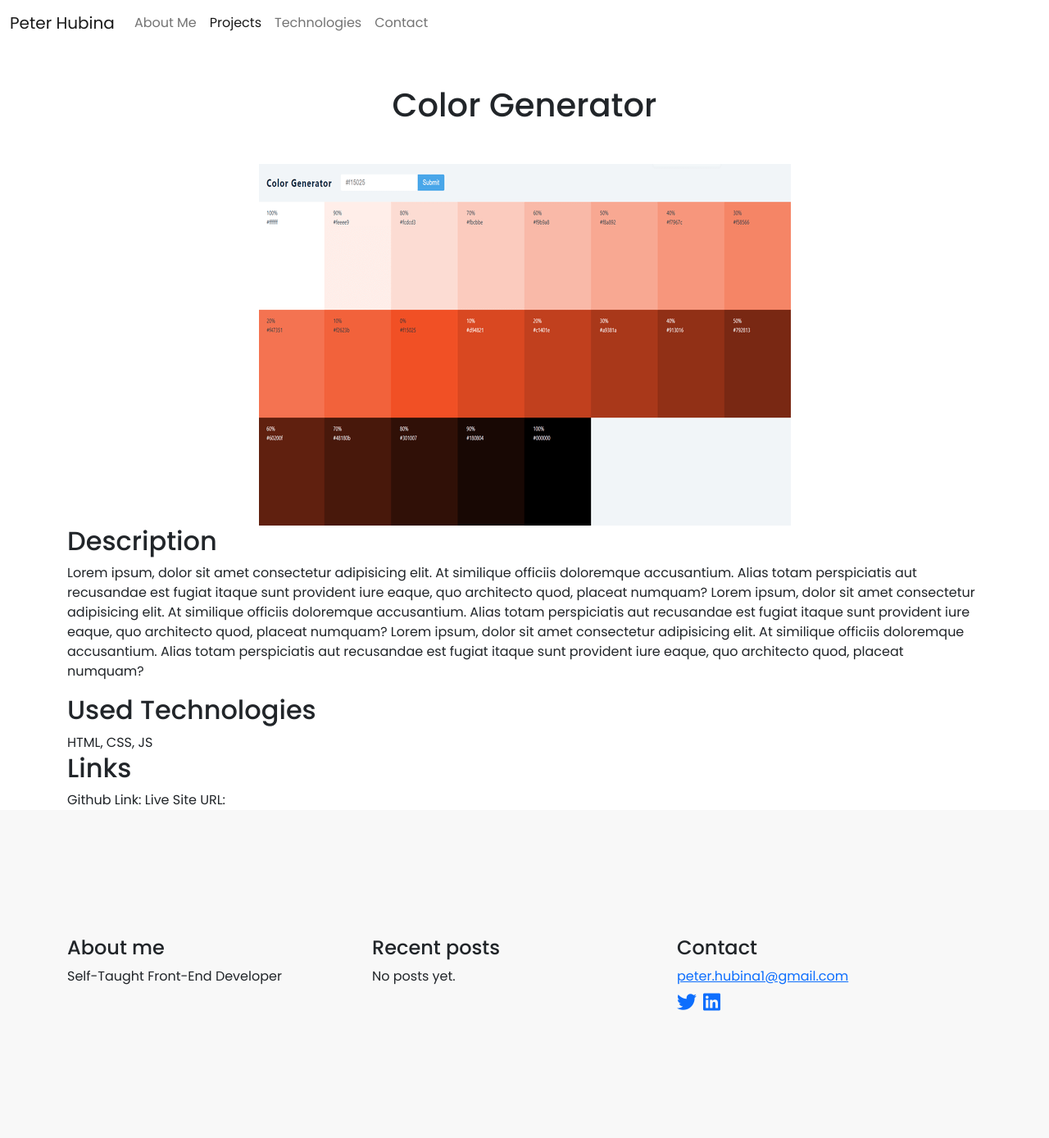
After one commit to peterhubina/portfolio-website, a PHP site: page /color-generator.html in a window 1280 px wide. The commit adds this page. Shown: the whole page at 82% size. Run offline with PHP 8.4, Linux system fonts and the light colour scheme; some libraries are stand-ins or nearby versions.

Commit message:
Added styling to main page, resized images, added page for a project color-generator

```diff
--- /dev/null
+++ b/color-generator.html
@@ -0,0 +1,145 @@
+<!DOCTYPE html>
+<html lang="en">
+  <head>
+    <meta charset="UTF-8" />
+    <meta http-equiv="X-UA-Compatible" content="IE=edge" />
+    <meta name="viewport" content="width=device-width, initial-scale=1.0" />
+    <link
+      rel="stylesheet"
+      href="node_modules/bootstrap/dist/css/bootstrap.min.css"
+    />
+    <link
+      rel="stylesheet"
+      href="node_modules/@fortawesome/fontawesome-free/css/fontawesome.min.css"
+    />
+    <link
+      rel="stylesheet"
+      href="node_modules/@fortawesome/fontawesome-free/css/all.min.css"
+    />
+    <link rel="preconnect" href="https://fonts.googleapis.com" />
+    <link rel="preconnect" href="https://fonts.gstatic.com" crossorigin />
+    <link
+      href="https://fonts.googleapis.com/css2?family=Poppins:wght@100;200;300;400;500;700&display=swap"
+      rel="stylesheet"
+    />
+    <link rel="stylesheet" href="css/styles.css" />
+    <link rel="stylesheet" href="css/project-info.css" />
+    <title>Homepage</title>
+  </head>
+  <body>
+    <head>
+      <nav class="navbar navbar-expand-lg navbar-light">
+        <div class="container-fluid">
+          <a href="#" class="navbar-brand">Peter Hubina</a>
+          <button
+            class="navbar-toggler"
+            type="button"
+            data-bs-toggle="collapse"
+            data-bs-target="#navbarSupportedContent"
+            aria-controls="navbarSupportedContent"
+            aria-expanded="false"
+            aria-label="Toggle navigation"
+          >
+            <span class="navbar-toggler-icon"></span>
+          </button>
+          <div class="collapse navbar-collapse" id="navbarSupportedContent">
+            <ul class="navbar-nav me-auto mb-2 mb-lg-0">
+              <li class="nav-item">
+                <a class="nav-link" href="#">About Me</a>
+              </li>
+              <li class="nav-item">
+                <a class="nav-link active" aria-current="page" href="#"
+                  >Projects</a
+                >
+              </li>
+              <li class="nav-item">
+                <a class="nav-link" href="#">Technologies</a>
+              </li>
+              <li class="nav-item">
+                <a class="nav-link" href="#">Contact</a>
+              </li>
+            </ul>
+          </div>
+        </div>
+      </nav>
+    </head>
+
+    <main>
+      <div class="article-header">
+        <h1 class="my-5">Color Generator</h1>
+        <div class="main-image">
+          <img src="img/color-generator.png" alt="" />
+        </div>
+      </div>
+
+      <div class="project-description">
+        <div class="container">
+          <h2>Description</h2>
+          <p>
+            Lorem ipsum, dolor sit amet consectetur adipisicing elit. At
+            similique officiis doloremque accusantium. Alias totam perspiciatis
+            aut recusandae est fugiat itaque sunt provident iure eaque, quo
+            architecto quod, placeat numquam? Lorem ipsum, dolor sit amet
+            consectetur adipisicing elit. At similique officiis doloremque
+            accusantium. Alias totam perspiciatis aut recusandae est fugiat
+            itaque sunt provident iure eaque, quo architecto quod, placeat
+            numquam? Lorem ipsum, dolor sit amet consectetur adipisicing elit.
+            At similique officiis doloremque accusantium. Alias totam
+            perspiciatis aut recusandae est fugiat itaque sunt provident iure
+            eaque, quo architecto quod, placeat numquam?
+          </p>
+          <div class="technologies">
+            <h2>Used Technologies</h2>
+            <span>HTML, CSS, JS</span>
+          </div>
+          <h2>Links</h2>
+          <span>Github Link: </span>
+          <span>Live Site URL: </span>
+        </div>
+      </div>
+    </main>
+
+    <footer class="footer">
+      <div class="container">
+        <div class="row">
+          <div class="col-12 col-md-4">
+            <div class="footer-item">
+              <h4>About me</h4>
+              <p>Self-Taught Front-End Developer</p>
+            </div>
+          </div>
+          <div class="col-12 col-md-4">
+            <div class="footer-item">
+              <h4>Recent posts</h4>
+              <p>No posts yet.</p>
+            </div>
+          </div>
+          <div class="col-12 col-md-4">
+            <div class="footer-item">
+              <h4>Contact</h4>
+              <a href="mailto:peter.hubina1@gmail.com"
+                >peter.hubina1@gmail.com</a
+              >
+              <div class="socials d-flex align-items-center mt-2">
+                <a
+                  class="social-link me-2"
+                  href="https://twitter.com/hubina_peter"
+                  target="_blank"
+                  ><i class="fa-brands fa-twitter fa-xl"></i
+                ></a>
+                <a
+                  class="social-link"
+                  href="https://www.linkedin.com/in/peter-hubina/"
+                  target="_blank"
+                  ><i class="fa-brands fa-linkedin fa-xl"></i
+                ></a>
+              </div>
+            </div>
+          </div>
+        </div>
+      </div>
+    </footer>
+
+    <script src="node_modules/bootstrap/dist/js/bootstrap.bundle.min.js"></script>
+  </body>
+</html>
--- /dev/null
+++ b/css/project-info.css
@@ -0,0 +1,13 @@
+main .article-header h1 {
+  text-align: center;
+}
+
+main .article-header .main-image {
+  display: -webkit-box;
+  display: -ms-flexbox;
+  display: flex;
+  -webkit-box-pack: center;
+      -ms-flex-pack: center;
+          justify-content: center;
+}
+/*# sourceMappingURL=project-info.css.map */
--- a/css/styles.css
+++ b/css/styles.css
@@ -50,30 +102,7 @@
           align-items: center;
 }
 
-.footer-2 {
-  height: 5rem;
-}
-
-.footer-2 > div {
-  -webkit-box-pack: justify;
-      -ms-flex-pack: justify;
-          justify-content: space-between;
-  padding: 0 1rem;
-}
-
-.footer-2 > div p {
-  margin: 0;
-  text-align: center;
-}
-
-.footer-2 > div .socials {
-  gap: .75rem;
-}
-
-.thumbnail img {
-  -webkit-transition: -webkit-transform 0.5s ease;
-  transition: -webkit-transform 0.5s ease;
-  transition: transform 0.5s ease;
-  transition: transform 0.5s ease, -webkit-transform 0.5s ease;
+.footer .container .row {
+  width: 100%;
 }
 /*# sourceMappingURL=styles.css.map */
--- /dev/null
+++ b/css/variables.css
@@ -0,0 +1 @@
+/* No CSS *//*# sourceMappingURL=variables.css.map */
--- /dev/null
+++ b/scss/project-info.scss
@@ -0,0 +1,12 @@
+main {
+    .article-header {
+        h1 {
+            text-align: center;
+        }
+
+        .main-image {
+            display: flex;
+            justify-content: center;
+        }
+    }
+}
--- a/scss/styles.scss
+++ b/scss/styles.scss
@@ -1,4 +1,4 @@
-$anim-speed: 0.3s;
+@use "variables";
 
 * {
     font-family: 'Poppins', sans-serif;
@@ -19,6 +19,62 @@ $anim-speed: 0.3s;
         top: 5px;
         left: 0;
         z-index: -1;
+    }
+}
+
+main {
+    .container {
+        .intro-text {
+            height: 25vh;
+        }
+
+        .projects {
+            .row {
+                @media (max-width: 992px) {
+                    gap: 1rem 0;
+                }
+
+                .tile {
+                    &:hover {
+                        .project-img {
+                            opacity: 0.3;
+                        }
+
+                        .details {
+                            opacity: 1
+                        }
+                    }
+
+                    position: relative;
+
+                    .project-img {
+                        opacity: 1;
+                        display: block;
+                        width: 100%;
+                        height: auto;
+                        transition: .5s ease;
+                        backface-visibility: hidden;
+                        //box-shadow: rgba(0, 0, 0, 0.16) 0px 1px 4px, rgb(51, 51, 51) 0px 0px 0px 3px;
+                    }
+
+                    .details {
+                        position: absolute;
+                        opacity: 0;
+                        top: 50%;
+                        left: 50%;
+                        transform: translate(-50%, -50%);
+                        -ms-transform: translate(-50%, -50%);
+                        transition: .5s ease;
+                        text-align: center;
+
+                        .btn {
+                            background-color: #05d584;
+                            border-color: #05d584;
+                        }
+                    }
+                }
+            }
+        }
     }
 }
 
@@ -45,32 +101,9 @@ $anim-speed: 0.3s;
         display: flex;
         height: 25rem;
         align-items: center;
-    }
-}
 
-.footer-2 {
-
-    height: 5rem;
-
-    & > div {
-
-        justify-content: space-between;
-
-        padding: 0 1rem;
-
-        p {
-            margin: 0;
-            text-align: center;
-        }
-
-        .socials {
-            gap: .75rem;
+        .row {
+            width: 100%;
         }
     }
 }
-
-.thumbnail {
-    img {
-        transition: transform 0.5s ease;
-    }
-}
--- /dev/null
+++ b/scss/variables.scss
@@ -0,0 +1,2 @@
+$primary-color: #05d584;
+$footer-color: #f8f8f8;
```
Also changed, not shown: other parts of css/styles.css (+52 -0 lines), index.html (+47 -30 lines), img/color-generator.png, img/keyboard.png, img/project.jpg (deleted), my-story.html (added), 3 other files.
